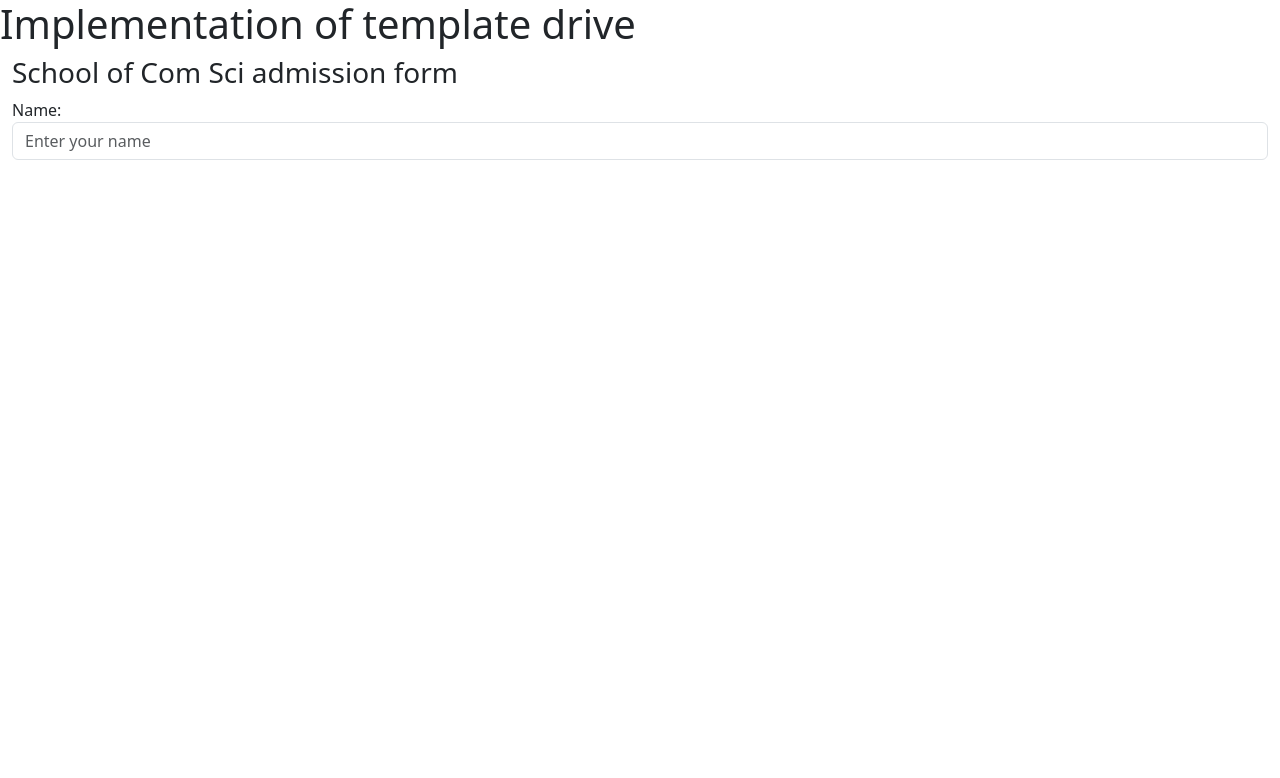
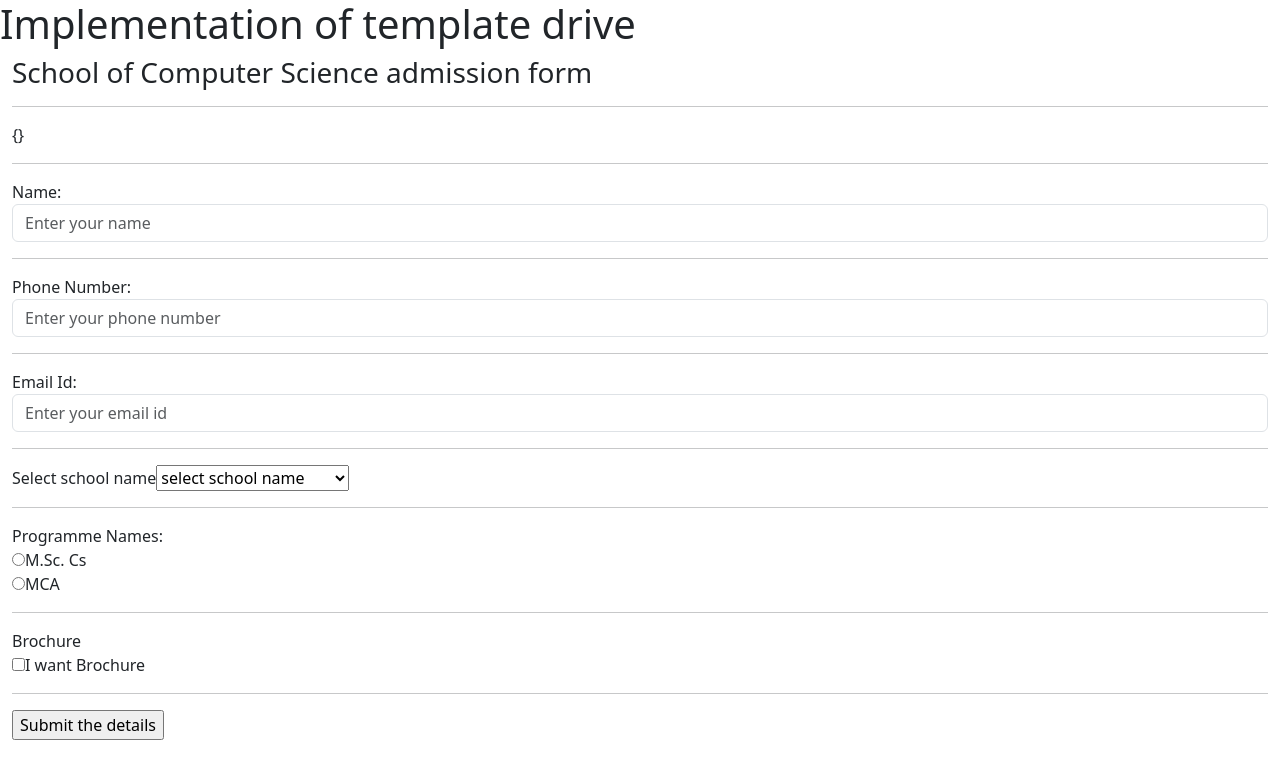
Before and after one commit to Sohamk0301/angular-Forms, an Angular app: page / in a window 1280 px wide. Shown: the top 778 px of the page. Built offline with nearby package versions, Linux system fonts and the light colour scheme.

Commit message:
1 file modified

```diff
--- a/src/app/app.component.html
+++ b/src/app/app.component.html
@@ -1,10 +1,48 @@
 <h1>Implementation of template drive</h1>
 <div class="container-fluid">
-  <h3>School of Com Sci admission form</h3>
-  <form>
+  <h3>School of Computer Science admission form</h3>
+  <hr>
+
+  <form #schoolform="ngForm">
+    <div>
+      {{schoolform.value|json}}
+    </div>
+    <hr>
     <div class="form-group">
       <label>Name:</label>
       <input type="text" class="form-control" placeholder="Enter your name">
+    </div><hr>
+    <div>
+      <label>Phone Number:</label>
+      <input type="text" class="form-control" placeholder="Enter your phone number">
+    </div><hr>
+    <div>
+      <label>Email Id:</label>
+      <input type="text" class="form-control" placeholder="Enter your email id">
+    </div><hr>
+    <div>
+      <label>Select school name</label>
+      <select name="school" id="school">
+        <option value="select school name">select school name</option>
+        <option value="school of eng">school of eng</option>
+        <option value="school of design">school of design</option>
+        <option value="school of photography">school of photography</option>
+      </select>
+    </div><hr>
+    <div>
+      <label>Programme Names:</label><br>
+      <input type="radio" id="msc" name="msc" value="M.Sc. CS">
+      <label for="msc">M.Sc. Cs</label><br>
+      <input type="radio" id="mca" name="mca" value="MCA">
+      <label for="mca">MCA</label><br>
+    </div><hr>
+    <div>
+      <label>Brochure</label><br>
+      <input type="checkbox" id="brochure" name="brochure" value="I want Brochure">
+      <label for="brochure"> I want Brochure</label><br>
+    </div><hr>
+    <div>
+      <input type="submit" value="Submit the details">
     </div>
   </form>
 </div>
```
